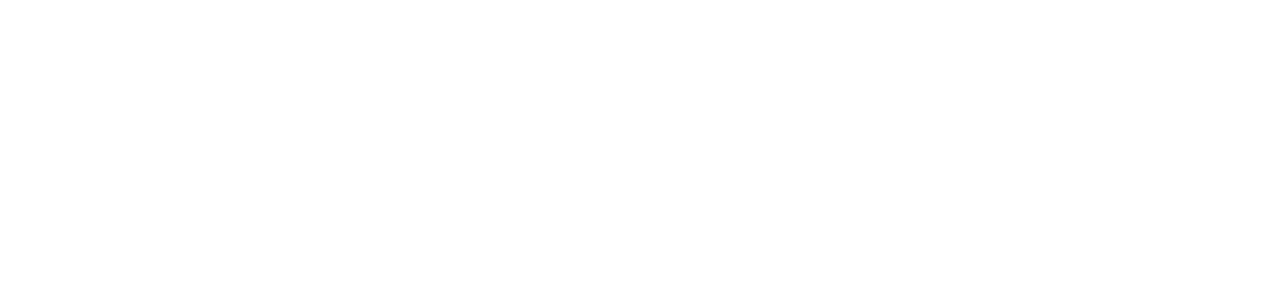
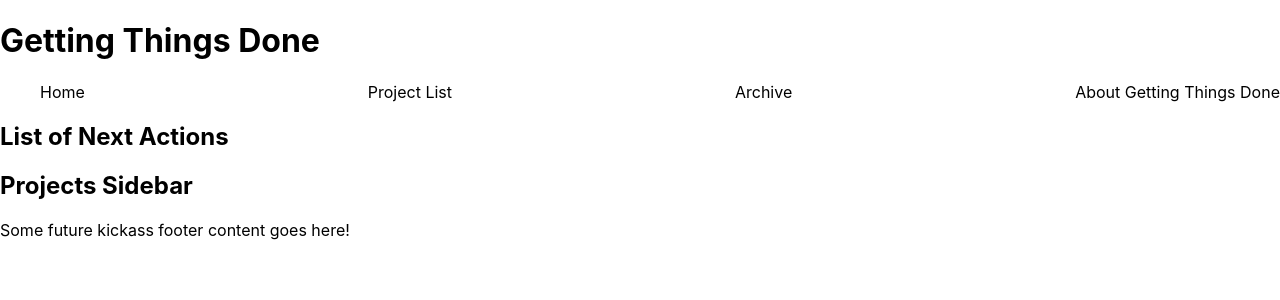
Before and after one commit to jallend1/gtdapp, a React (Create React App) app: page / in a window 1280 px wide. Shown: the top 300 px of the page. Built offline with nearby package versions, Linux system fonts and the light colour scheme.

Commit message:
Scaffolds out basic components

```diff
--- a/src/App.js
+++ b/src/App.js
@@ -1,5 +1,19 @@
+import Header from "./Components/Header";
+import NavBar from "./Components/NavBar";
+import Sidebar from "./Components/Sidebar";
+import NextActions from "./Components/NextActions";
+import Footer from "./Components/Footer";
+
 function App() {
-  return <div className="App"></div>;
+  return (
+    <div className="App">
+      <Header />
+      <NavBar />
+      <NextActions />
+      <Sidebar />
+      <Footer />
+    </div>
+  );
 }
 
 export default App;
--- /dev/null
+++ b/src/Components/Footer.js
@@ -0,0 +1,9 @@
+const Footer = () => {
+  return (
+    <div>
+      <p>Some future kickass footer content goes here! </p>
+    </div>
+  );
+};
+
+export default Footer;
--- /dev/null
+++ b/src/Components/Header.js
@@ -0,0 +1,9 @@
+const Header = () => {
+  return (
+    <header>
+      <h1>Getting Things Done</h1>
+    </header>
+  );
+};
+
+export default Header;
--- /dev/null
+++ b/src/Components/NavBar.js
@@ -0,0 +1,16 @@
+import "../styles/navbar.css";
+
+const NavBar = () => {
+  return (
+    <nav>
+      <ul>
+        <li>Home</li>
+        <li>Project List</li>
+        <li>Archive</li>
+        <li>About Getting Things Done</li>
+      </ul>
+    </nav>
+  );
+};
+
+export default NavBar;
--- /dev/null
+++ b/src/Components/NextActions.js
@@ -0,0 +1,9 @@
+const NextActions = () => {
+  return (
+    <div>
+      <h2>List of Next Actions</h2>
+    </div>
+  );
+};
+
+export default NextActions;
--- /dev/null
+++ b/src/Components/Sidebar.js
@@ -0,0 +1,9 @@
+const Sidebar = () => {
+  return (
+    <div>
+      <h2>Projects Sidebar</h2>
+    </div>
+  );
+};
+
+export default Sidebar;
--- /dev/null
+++ b/src/styles/navbar.css
@@ -0,0 +1,5 @@
+ul {
+  display: flex;
+  justify-content: space-between;
+  list-style: none;
+}
```
